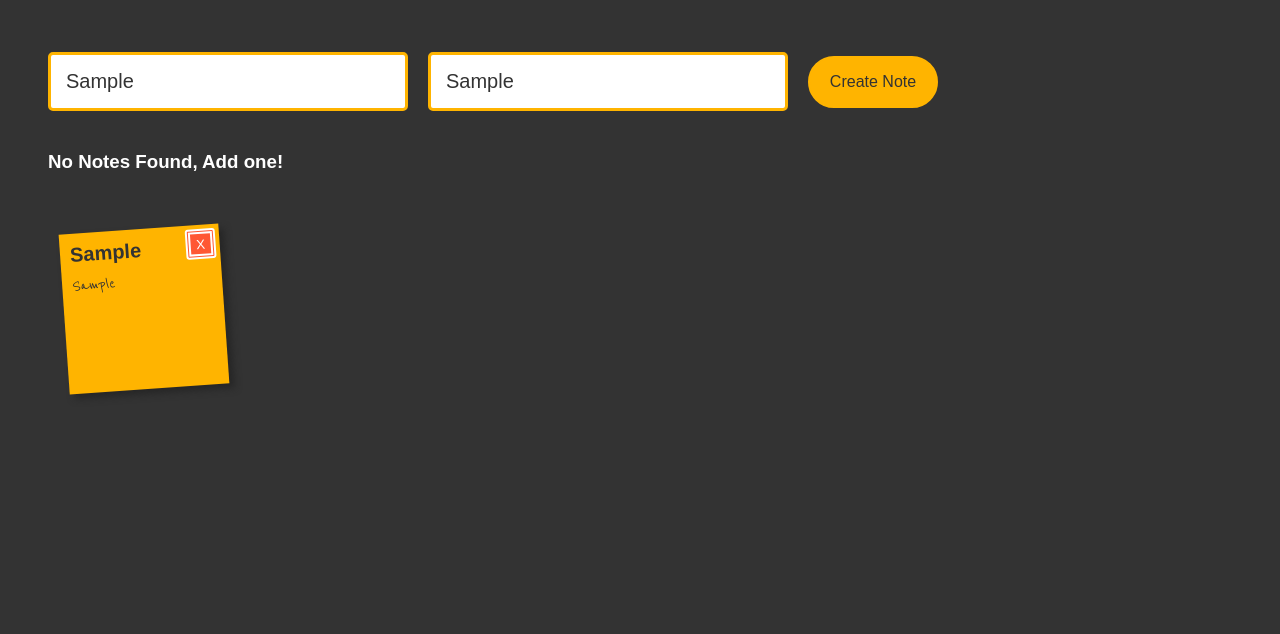
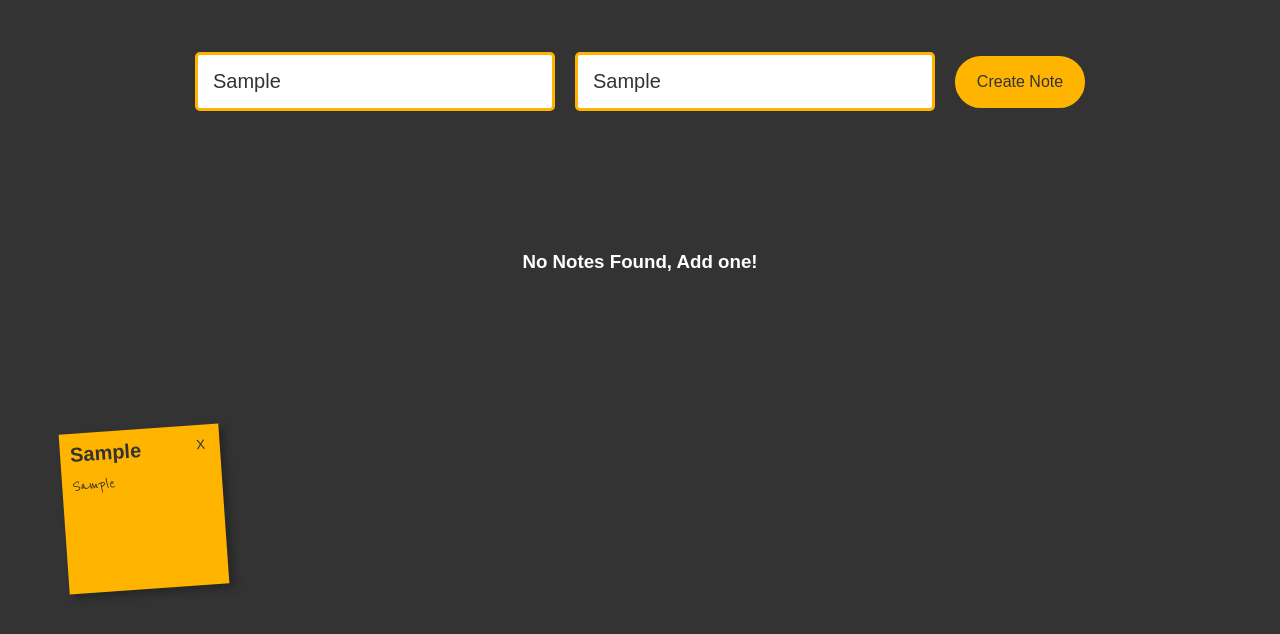
Before and after one commit to glauciellesa/stickNotes, a website built with webpack: page src/index.html in a window 1280 px wide. Both pictures are taken after typing "Sample", "Sample" into the empty fields and a click on the button "Create Note". Shown: the part 158-792 px from the top of the page. Built offline with nearby package versions, Linux system fonts and the light colour scheme.

Commit message:
Save stick into localStorage

```diff
--- a/src/script.js
+++ b/src/script.js
@@ -5,6 +5,7 @@ bntSubmit.addEventListener("click", (e) => {
 
   const titleInput = document.getElementById("new-note-title-input").value
   const noteBodyInput = document.getElementById("new-note-body-input").value
+
   const ul = document.getElementById("notes")
 
   const li = document.createElement("li")
@@ -32,6 +33,19 @@ bntSubmit.addEventListener("click", (e) => {
     alert("Both Title and body of the note must be provided")
     return
   }
+
+  const stickString = window.localStorage.getItem("stick")
+  if (!stickString) {
+    window.localStorage.setItem("stick", JSON.stringify([]))
+  }
+  const stickTable = JSON.parse(stickString) || []
+  stickTable.push({
+    title: titleInput,
+    body: noteBodyInput,
+  })
+  window.localStorage.setItem("stick", JSON.stringify(stickTable))
 })
 
+const bntDelete = document.querySelector
+
 export default bntSubmit
--- a/src/style.css
+++ b/src/style.css
@@ -37,7 +37,7 @@ body > * {
 
 .containerForm {
   display: flex;
-  justify-content: flex-start;
+  justify-content: center;
   align-items: center;
 }
 
@@ -79,10 +79,9 @@ body > * {
 }
 
 .bntDelete {
-  background: #ff5733;
-  border-radius: 3px;
-  border: 5px double #fff;
-  color: #fff;
+  background: transparent;
+  border: none;
+  color: #333;
   font-weight: 500;
   position: absolute;
   float: right;
@@ -100,6 +99,8 @@ body > * {
 }
 
 .noNotes {
+  padding: 100px 0px;
+  text-align: center;
 }
 
 .listNotes {
```
